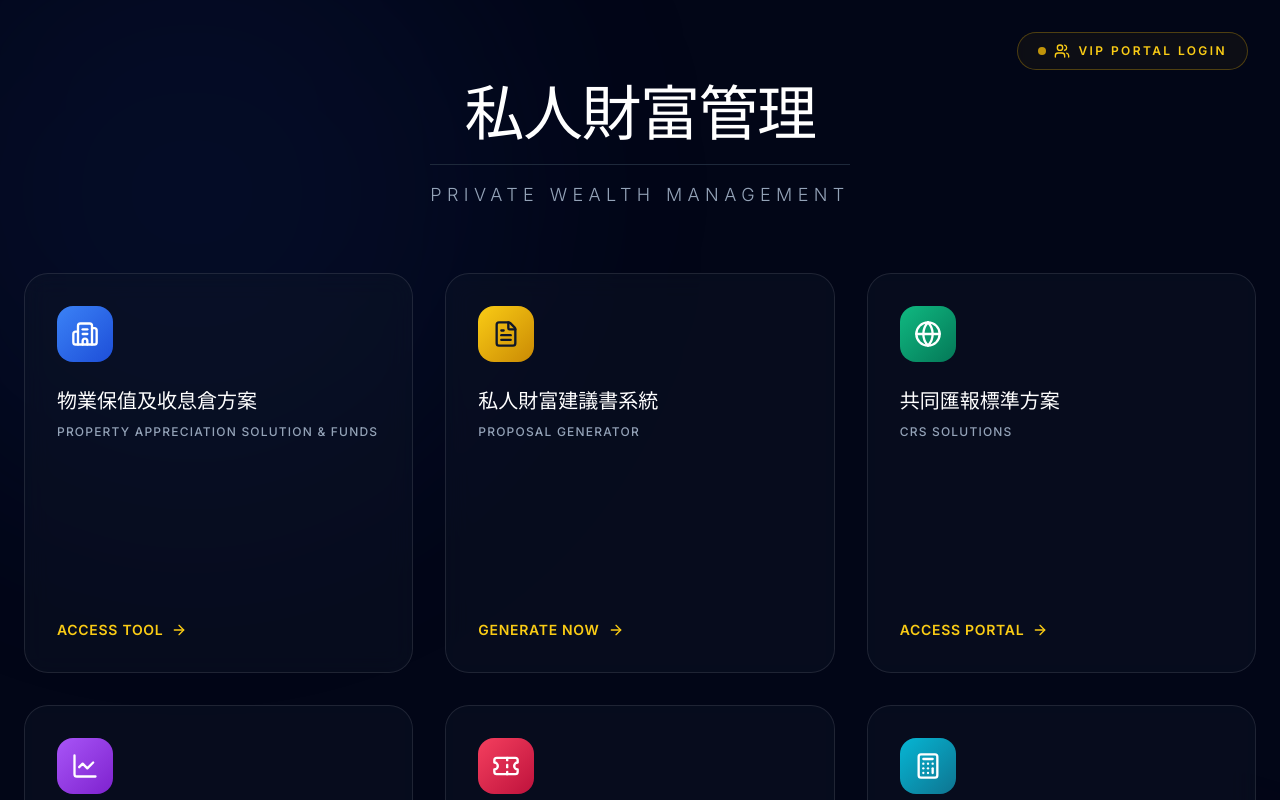
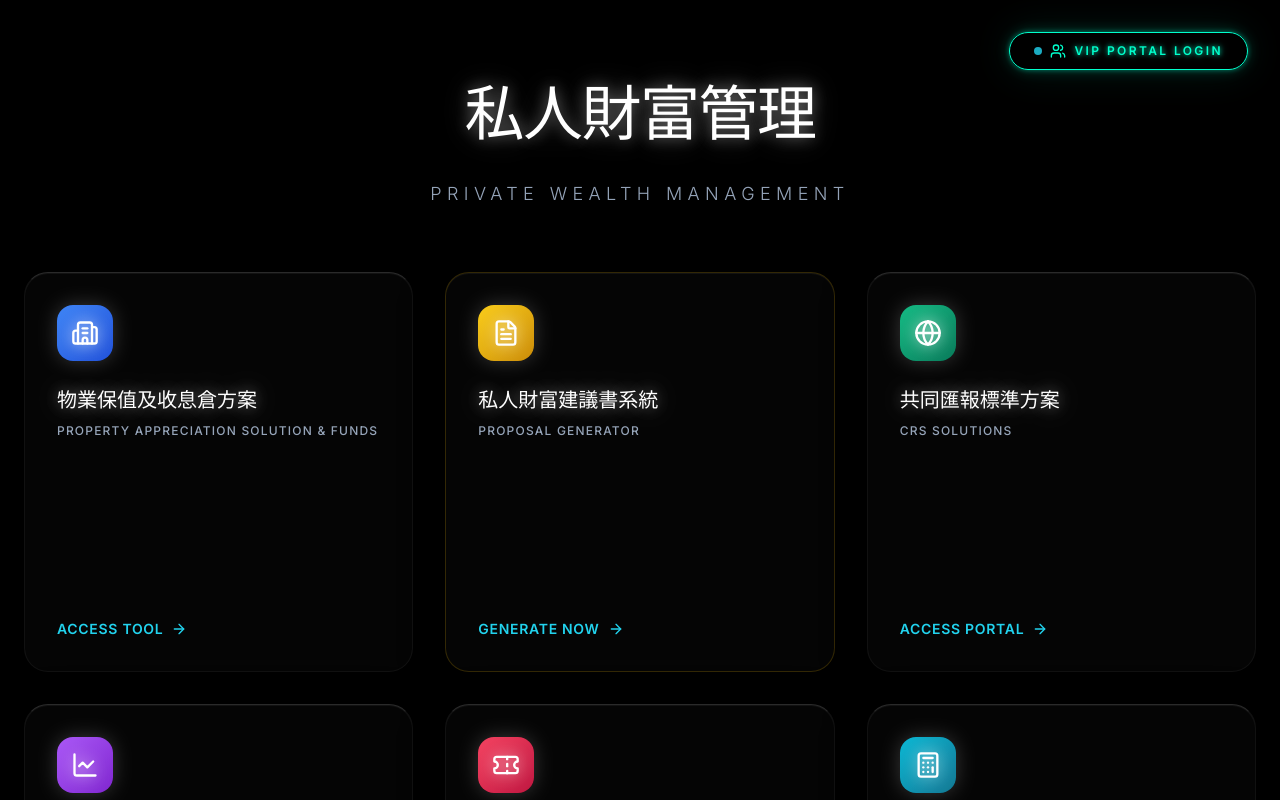
Before and after one commit to firaen22/Private-Wealth-Management, a React (Vite) app: page / in a window 1280 px wide. Shown: the top 800 px of the page. Built offline with nearby package versions, Linux system fonts and the light colour scheme; a web font is replaced by a local one.

Commit message:
feat: refresh UI with a dark, neon-accented theme, interactive spotlight cards, and new background ambience.

```diff
--- a/App.tsx
+++ b/App.tsx
@@ -192,11 +192,12 @@ const Dashboard: React.FC<DashboardProps> = ({ onViewChange }) => {
   ];
 
   return (
-    <div className="min-h-screen relative overflow-hidden bg-slate-950">
+    <div className="min-h-screen relative overflow-hidden bg-black text-slate-200">
       {/* Background Ambience */}
-      <div className="absolute top-0 left-0 w-full h-full overflow-hidden z-0 pointer-events-none">
-        <div className="absolute top-[-10%] left-[-10%] w-[50%] h-[50%] bg-blue-900/20 rounded-full blur-[120px] animate-pulse" style={{ animationDuration: '8s' }}></div>
-        <div className="absolute bottom-[-10%] right-[-10%] w-[40%] h-[40%] bg-gold-600/10 rounded-full blur-[100px] animate-pulse" style={{ animationDuration: '12s' }}></div>
+      {/* Background Ambience */}
+      <div className="absolute top-0 left-0 w-full h-full overflow-hidden z-0 pointer-events-none color-dodge">
+        <div className="absolute top-[-10%] left-[-10%] w-[50%] h-[50%] bg-cyan-600/20 rounded-full pulse-glow"></div>
+        <div className="absolute bottom-[-10%] right-[-10%] w-[40%] h-[40%] bg-purple-600/15 rounded-full pulse-glow" style={{ animationDelay: '2s', animationDuration: '6s' }}></div>
       </div>
 
       {/* Main Content */}
@@ -207,20 +208,20 @@ const Dashboard: React.FC<DashboardProps> = ({ onViewChange }) => {
         <div className="absolute top-8 right-8 z-20">
           <button
             onClick={() => window.location.href = 'https://insureflow-lite.vercel.app/'}
-            className="flex items-center space-x-2 px-5 py-2.5 rounded-full border border-gold-500/30 bg-gold-500/5 hover:bg-gold-500/10 transition-all duration-300 active:scale-[0.98] group backdrop-blur-sm"
+            className="flex items-center space-x-2 px-6 py-2.5 rounded-full neon-button group"
           >
-            <div className="w-2 h-2 rounded-full bg-gold-500 animate-pulse"></div>
-            <Users className="w-4 h-4 text-gold-400" />
-            <span className="text-xs font-semibold tracking-[0.2em] uppercase text-gold-400 group-hover:text-gold-300 transition-colors">VIP Portal Login</span>
+            <div className="w-2 h-2 rounded-full bg-cyan-400 group-hover:bg-white animate-pulse"></div>
+            <Users className="w-4 h-4" />
+            <span className="text-xs font-semibold tracking-[0.2em] uppercase">VIP Portal Login</span>
           </button>
         </div>
 
         {/* Header Section */}
-        <header className="text-center mb-16 animate-fade-in-up">
-          <h1 className="text-4xl md:text-6xl font-serif font-medium text-white mb-2 tracking-tight">
+        <header className="text-center mb-16 animate-fade-in-up relative z-10">
+          <h1 className="text-4xl md:text-6xl font-serif font-medium text-white mb-2 tracking-tight text-glow">
             私人財富管理
           </h1>
-          <h2 className="text-sm md:text-lg text-slate-400 tracking-[0.3em] font-light uppercase border-t border-slate-800 pt-4 mt-4 inline-block">
+          <h2 className="text-sm md:text-lg text-slate-400 tracking-[0.3em] font-light uppercase pt-4 mt-4 inline-block neon-underline">
             Private Wealth Management
           </h2>
         </header>
@@ -231,24 +232,31 @@ const Dashboard: React.FC<DashboardProps> = ({ onViewChange }) => {
             <button
               key={item.id}
               onClick={item.action}
-              className={`group relative h-[400px] text-left p-8 glass-card bg-slate-900/40 backdrop-blur-md border border-white/10 rounded-3xl transition-all duration-500 hover:-translate-y-2 hover:shadow-[0_20px_40px_-15px_rgba(0,0,0,0.5)] active:scale-[0.98] flex flex-col justify-between ${item.className || ''}`}
+              className={`group relative h-[400px] text-left p-8 glass-light-panel spotlight-card rounded-3xl transition-all duration-500 hover:-translate-y-2 hover:shadow-[0_0_30px_rgba(0,255,204,0.15)] active:scale-[0.98] flex flex-col justify-between overflow-hidden ${item.className || ''}`}
+              onMouseMove={(e) => {
+                const rect = e.currentTarget.getBoundingClientRect();
+                const x = e.clientX - rect.left;
+                const y = e.clientY - rect.top;
+                e.currentTarget.style.setProperty('--mouse-x', `${x}px`);
+                e.currentTarget.style.setProperty('--mouse-y', `${y}px`);
+              }}
             >
               <div className={`absolute inset-0 bg-gradient-to-b ${item.gradientFrom}/5 to-transparent opacity-0 group-hover:opacity-100 transition-opacity duration-500 rounded-3xl`}></div>
 
-              <div className="relative z-10">
-                <div className={`w-14 h-14 rounded-2xl bg-gradient-to-br ${item.gradientFrom} ${item.gradientTo} flex items-center justify-center mb-6 ${item.shadowColor} group-hover:scale-110 transition-transform duration-500`}>
-                  <item.icon className={`w-7 h-7 ${item.iconColor}`} />
+              <div className="relative z-10 mix-blend-screen">
+                <div className={`w-14 h-14 rounded-2xl bg-gradient-to-br ${item.gradientFrom} ${item.gradientTo} flex items-center justify-center mb-6 shadow-[0_0_20px_rgba(255,255,255,0.2)] group-hover:scale-110 transition-transform duration-500 group-hover:shadow-[0_0_30px_rgba(255,255,255,0.4)]`}>
+                  <item.icon className={`w-7 h-7 text-white drop-shadow-[0_0_8px_rgba(255,255,255,0.8)]`} />
                 </div>
-                <h3 className="text-xl font-serif text-white mb-2 whitespace-nowrap">{item.label}</h3>
-                <p className="text-xs text-slate-400 font-medium tracking-widest uppercase mb-4 leading-relaxed">
+                <h3 className="text-xl font-serif text-white mb-2 whitespace-nowrap text-glow">{item.label}</h3>
+                <p className="text-xs text-slate-400 font-medium tracking-widest uppercase mb-4 leading-relaxed group-hover:text-cyan-200 transition-colors">
                   {item.subLabel}
                 </p>
-                <p className="text-sm text-slate-400 leading-relaxed opacity-0 group-hover:opacity-100 transition-opacity duration-500 transform translate-y-4 group-hover:translate-y-0">
+                <p className="text-sm text-slate-400 leading-relaxed opacity-0 group-hover:opacity-100 transition-opacity duration-500 transform translate-y-4 group-hover:translate-y-0 group-hover:text-slate-200">
                   {item.description}
                 </p>
               </div>
 
-              <div className="relative z-10 flex items-center text-gold-400 text-sm font-semibold tracking-wider uppercase">
+              <div className="relative z-10 flex items-center text-cyan-400 group-hover:text-white group-hover:text-glow-accent text-sm font-semibold tracking-wider uppercase transition-all duration-300">
                 <span>{item.buttonText || 'Enter'}</span>
                 <ArrowRight className="w-4 h-4 ml-2 group-hover:translate-x-2 transition-transform" />
               </div>
@@ -257,14 +265,14 @@ const Dashboard: React.FC<DashboardProps> = ({ onViewChange }) => {
         </div>
 
         {/* Footer Indicators */}
-        <div className="mt-20 flex space-x-12 text-slate-500 text-xs tracking-widest uppercase">
-          <div className="flex items-center">
-            <ShieldCheck className="w-4 h-4 mr-2 text-gold-500" />
-            Bank Grade Security
+        <div className="mt-20 flex space-x-12 text-slate-500 text-xs tracking-widest uppercase z-10">
+          <div className="flex items-center group cursor-default">
+            <ShieldCheck className="w-4 h-4 mr-2 text-cyan-500 group-hover:text-cyan-300 transition-colors drop-shadow-[0_0_5px_rgba(0,255,204,0.5)]" />
+            <span className="group-hover:text-slate-300 transition-colors">Bank Grade Security</span>
           </div>
-          <div className="flex items-center">
-            <LineChart className="w-4 h-4 mr-2 text-gold-500" />
-            Real-time Analytics
+          <div className="flex items-center group cursor-default">
+            <LineChart className="w-4 h-4 mr-2 text-cyan-500 group-hover:text-cyan-300 transition-colors drop-shadow-[0_0_5px_rgba(0,255,204,0.5)]" />
+            <span className="group-hover:text-slate-300 transition-colors">Real-time Analytics</span>
           </div>
         </div>
       </div>
--- a/index.html
+++ b/index.html
@@ -33,18 +33,98 @@
     </script>
     <style>
       body {
-        background-color: #020617;
+        background-color: #000000; /* Deepest black for max contrast */
         color: #e2e8f0;
+        margin: 0;
+        min-height: 100vh;
       }
+
+      /* Base Glass/Light Core */
       .glass-card {
-        background: rgba(255, 255, 255, 0.03);
-        backdrop-filter: blur(10px);
-        -webkit-backdrop-filter: blur(10px);
+        background: rgba(255, 255, 255, 0.02);
+        backdrop-filter: blur(12px);
+        -webkit-backdrop-filter: blur(12px);
         border: 1px solid rgba(255, 255, 255, 0.05);
       }
-      .glass-card:hover {
-        background: rgba(255, 255, 255, 0.07);
-        border-color: rgba(234, 179, 8, 0.3);
+
+      /* 1. Multi-layer Glow CTA */
+      .neon-button {
+        background-color: transparent;
+        border: 1px solid #00ffcc;
+        color: #00ffcc;
+        box-shadow:
+          0 0 5px rgba(0,255,204,0.4),
+          0 0 15px rgba(0,255,204,0.2),
+          0 0 40px rgba(0,255,204,0.1);
+        text-shadow:
+          0 0 5px rgba(0,255,204,0.8),
+          0 0 10px rgba(0,255,204,0.4);
+        transition: all 0.3s cubic-bezier(0.4, 0, 0.2, 1);
+      }
+      .neon-button:hover {
+        background-color: rgba(0,255,204,0.1);
+        box-shadow:
+          0 0 10px #00ffcc,
+          0 0 20px rgba(0,255,204,0.6),
+          0 0 50px rgba(0,255,204,0.4);
+        text-shadow:
+          0 0 8px #fff,
+          0 0 15px #00ffcc;
+        color: #ffffff;
+        border-color: #ffffff;
+      }
+      .neon-button:active {
+        box-shadow: 0 0 5px rgba(0,255,204,0.5);
+        text-shadow: none;
+        color: #00ffcc;
+        background-color: transparent;
+        transition: 0.1s;
+      }
+
+      /* 2. Spotlight Gradient Card (requires JS var --mouse-x/y) */
+      .spotlight-card {
+        background: radial-gradient(
+          800px circle at var(--mouse-x, 50%) var(--mouse-y, 50%),
+          rgba(255, 255, 255, 0.06),
+          transparent 40%
+        ), rgba(15, 23, 42, 0.4);
+        border: 1px solid rgba(255, 255, 255, 0.05);
+        transition: border-color 0.3s ease;
+      }
+      .spotlight-card:hover {
+        border-color: rgba(255, 255, 255, 0.2);
+      }
+
+      /* 3. Frosted Light Panel */
+      .glass-light-panel {
+        background: rgba(255, 255, 255, 0.02);
+        backdrop-filter: blur(16px);
+        -webkit-backdrop-filter: blur(16px);
+        border-top: 1px solid rgba(255, 255, 255, 0.15); /* Top highlight */
+        border-left: 1px solid rgba(255, 255, 255, 0.05);
+        box-shadow: 0 10px 40px rgba(0, 0, 0, 0.8), inset 0 1px 0 rgba(255,255,255,0.05);
+      }
+
+      /* 4. Text Glows */
+      .text-glow {
+        color: #ffffff;
+        text-shadow: 0 0 15px rgba(255,255,255,0.4), 0 0 30px rgba(255,255,255,0.2);
+      }
+      .text-glow-accent {
+        color: #00ffcc;
+        text-shadow: 0 0 10px rgba(0,255,204,0.6), 0 0 20px rgba(0,255,204,0.4);
+      }
+
+      /* Base Animations */
+      @keyframes pulseGlow {
+        0% { opacity: 0.4; transform: scale(1); filter: blur(100px); }
+        100% { opacity: 0.8; transform: scale(1.05); filter: blur(120px); }
+      }
+      .pulse-glow {
+        animation: pulseGlow 4s ease-in-out infinite alternate;
+      }
+      .color-dodge {
+        mix-blend-mode: color-dodge;
       }
     </style>
     <script type="module" src="/index.tsx"></script>
```
Also changed, not shown: components/MortgageCalculator.tsx (+53 -30 lines), components/VipSystem.tsx (+29 -23 lines).
